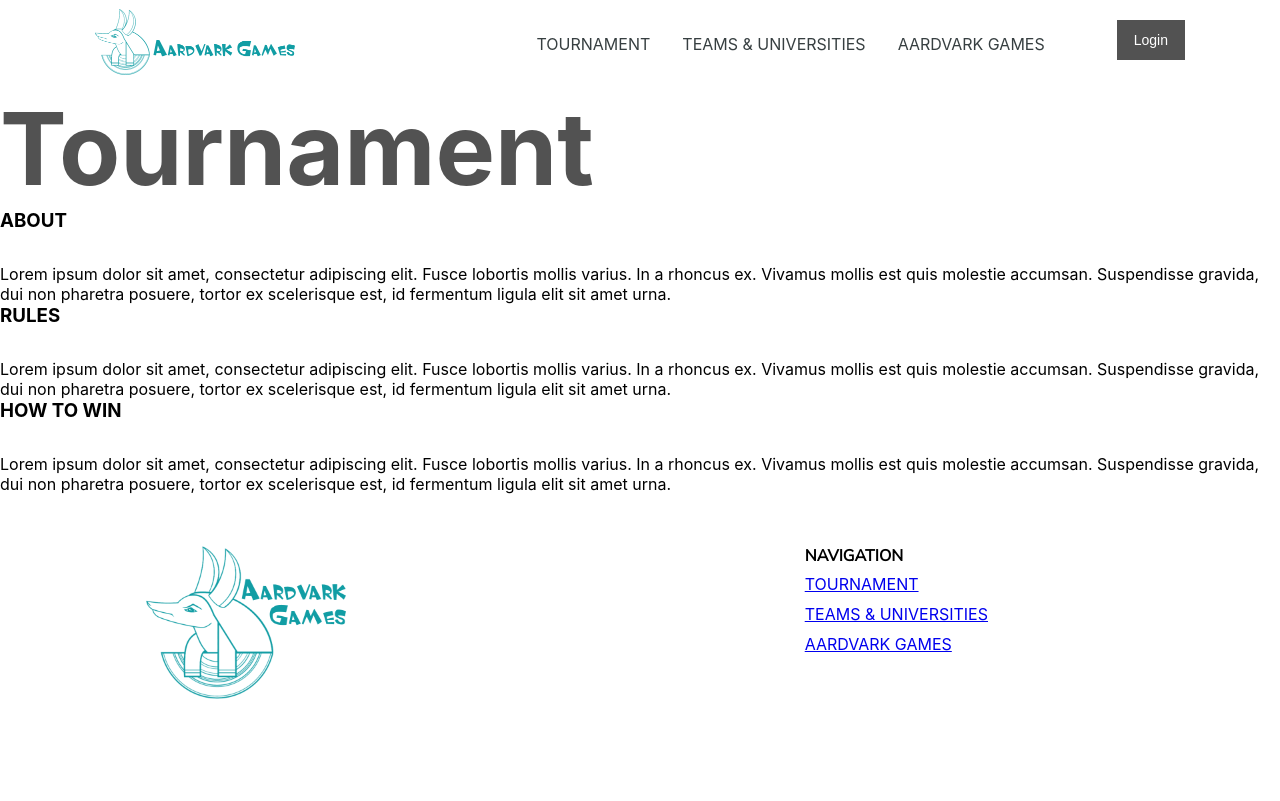
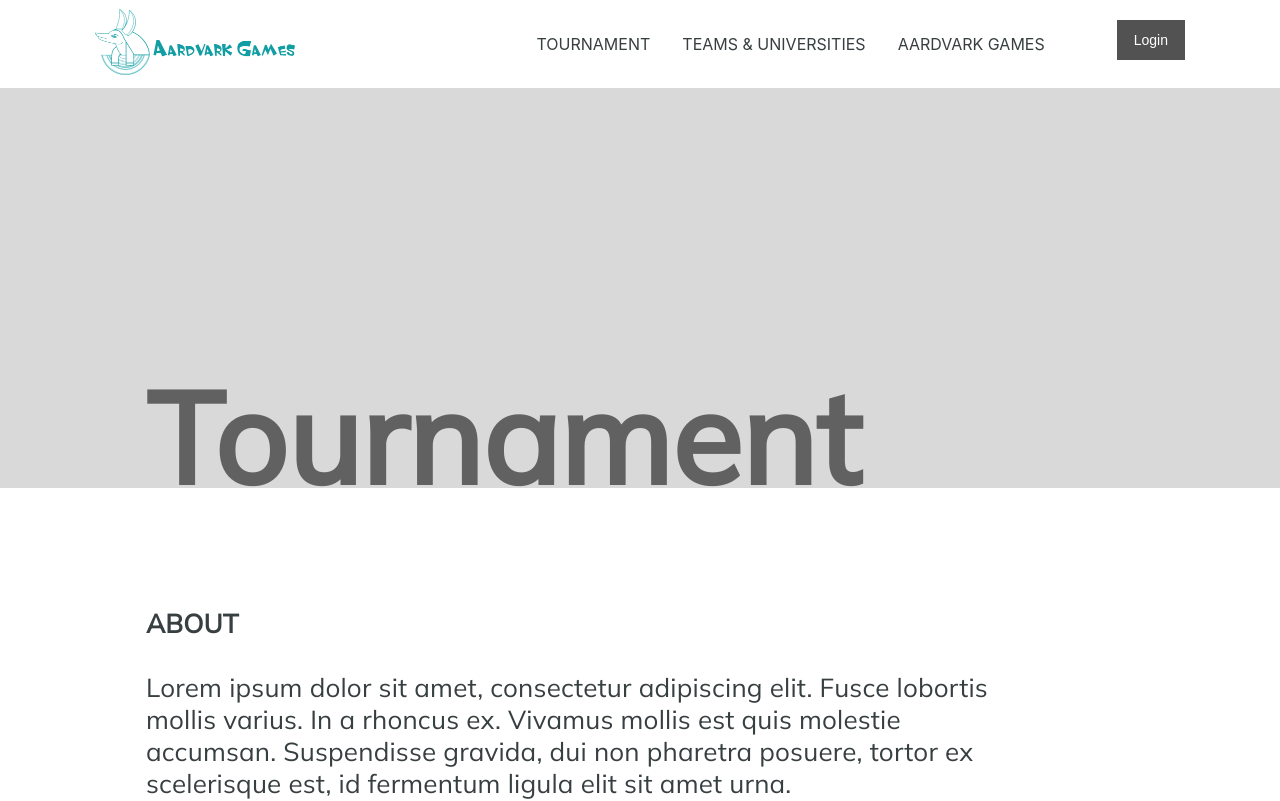
Before and after one commit to ISTE-500-501-TeamWatchHill/frontend, a React (Create React App) app: page /tournament in a window 1280 px wide. Shown: the top 801 px of the page. Built offline with nearby package versions, Linux system fonts and the light colour scheme.

Commit message:
Tournament About finished

```diff
--- a/src/pages/tournament/tournament/tournament.js
+++ b/src/pages/tournament/tournament/tournament.js
@@ -1,5 +1,6 @@
 import React from 'react';
-import './tournament.css';
+// import styles from './tournament.module.css';
+import globalStyles from '../../pages.module.css';
 import "@fontsource/mulish";
 
 import Spacer from '../../../components/spacer/spacer';
@@ -8,29 +9,27 @@ const Tournament = () => {
 
 return (
       <>
-        <div className='tournament-about-title-section'>
-          <h1 className='tournament-about-title'>Tournament</h1>
+        <div className={globalStyles.h1_title_section}>
+          <h1 className={globalStyles.h1_title}>Tournament</h1>
         </div>
 
-        <div className='second-section'>
-          <h3 className='text'>ABOUT</h3>
+        <div className={globalStyles.subsection}>
+          <h3 className={globalStyles.text}>ABOUT</h3>
           <Spacer height='32px' />
-          <p className='text'>Lorem ipsum dolor sit amet, consectetur adipiscing elit. Fusce lobortis mollis varius. In a rhoncus ex. Vivamus mollis est quis molestie accumsan. Suspendisse gravida, dui non pharetra posuere, tortor ex scelerisque est, id fermentum ligula elit sit amet urna.</p>
+          <p className={`${globalStyles.text} ${globalStyles.p}`}>Lorem ipsum dolor sit amet, consectetur adipiscing elit. Fusce lobortis mollis varius. In a rhoncus ex. Vivamus mollis est quis molestie accumsan. Suspendisse gravida, dui non pharetra posuere, tortor ex scelerisque est, id fermentum ligula elit sit amet urna.</p>
         </div>
 
-        <div className='second-section grey'>
-          <h3 className='text'>RULES</h3>
+        <div className={globalStyles.subsection}>
+          <h3 className={globalStyles.text}>RULES</h3>
           <Spacer height='32px' />
-          <p className='text'>Lorem ipsum dolor sit amet, consectetur adipiscing elit. Fusce lobortis mollis varius. In a rhoncus ex. Vivamus mollis est quis molestie accumsan. Suspendisse gravida, dui non pharetra posuere, tortor ex scelerisque est, id fermentum ligula elit sit amet urna.</p>
+          <p className={`${globalStyles.text} ${globalStyles.p}`}>Lorem ipsum dolor sit amet, consectetur adipiscing elit. Fusce lobortis mollis varius. In a rhoncus ex. Vivamus mollis est quis molestie accumsan. Suspendisse gravida, dui non pharetra posuere, tortor ex scelerisque est, id fermentum ligula elit sit amet urna.</p>
         </div>
 
-        <div className='second-section'>
-          <h3 className='text'>HOW TO WIN</h3>
+        <div className={globalStyles.subsection}>
+          <h3 className={globalStyles.text}>HOW TO WIN</h3>
           <Spacer height='32px' />
-          <p className='text'>Lorem ipsum dolor sit amet, consectetur adipiscing elit. Fusce lobortis mollis varius. In a rhoncus ex. Vivamus mollis est quis molestie accumsan. Suspendisse gravida, dui non pharetra posuere, tortor ex scelerisque est, id fermentum ligula elit sit amet urna.</p>
+          <p className={`${globalStyles.text} ${globalStyles.p}`}>Lorem ipsum dolor sit amet, consectetur adipiscing elit. Fusce lobortis mollis varius. In a rhoncus ex. Vivamus mollis est quis molestie accumsan. Suspendisse gravida, dui non pharetra posuere, tortor ex scelerisque est, id fermentum ligula elit sit amet urna.</p>
         </div>
-
-        {/* TODO: Add footer here */}
       </>
   )
 };
```
Also changed, not shown: src/pages/tournament/tournament/tournament.module.css (renamed from src/pages/tournament/tournament/tournament.css).
